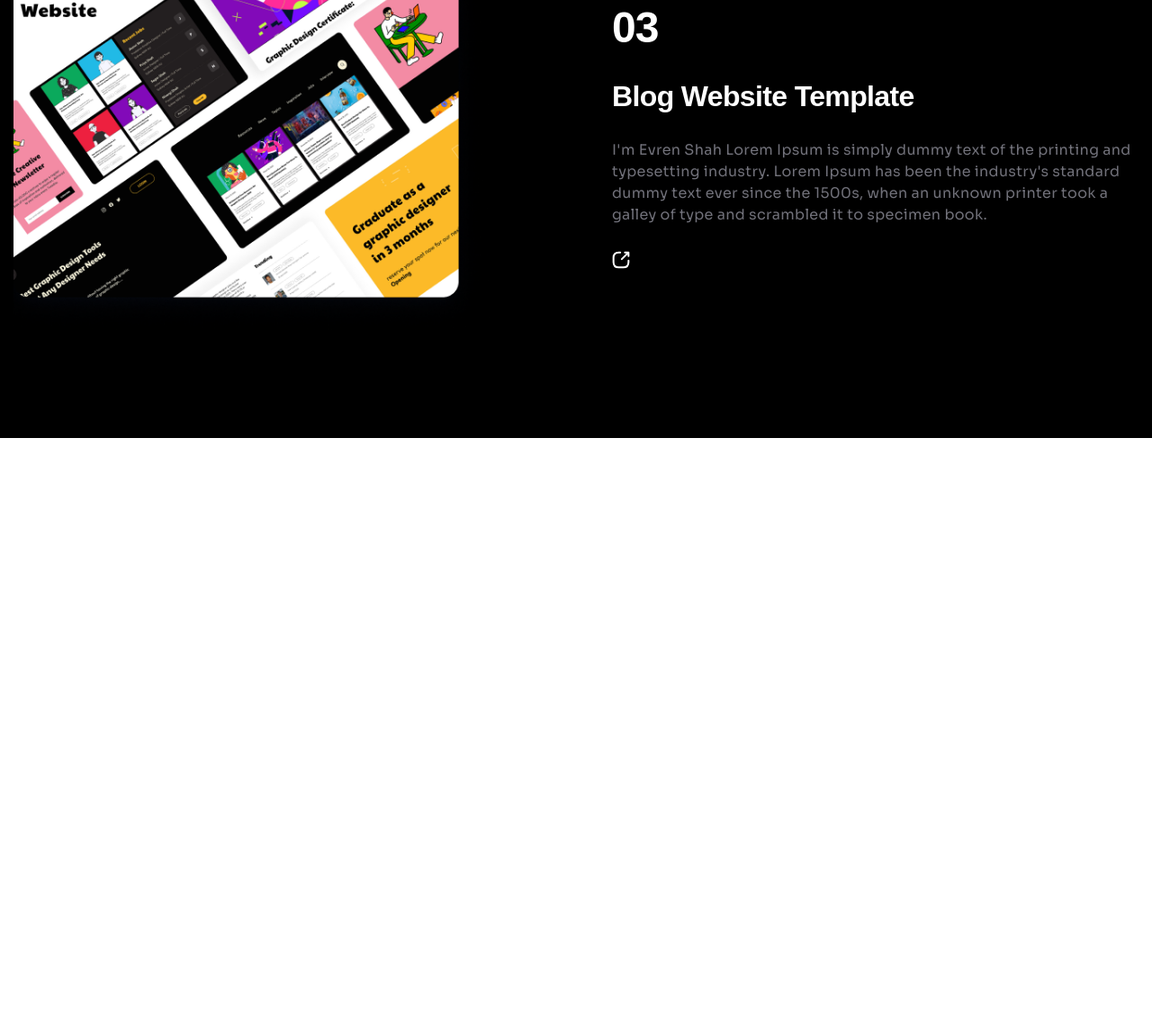
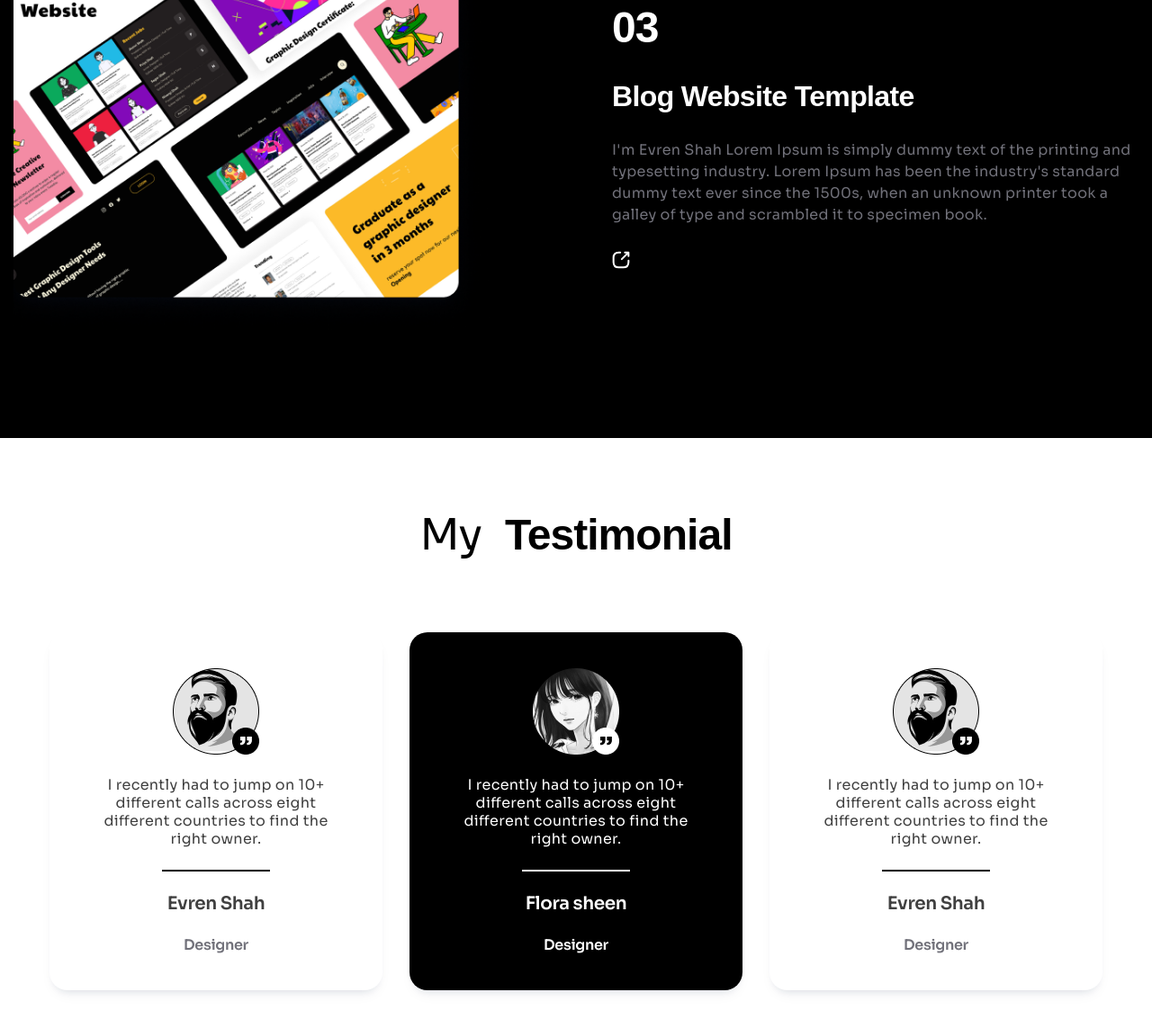
Before and after one commit to serlisovyk/Personal, a plain HTML site: page index.html in a window 1280 px wide. Shown: the part 4395-5538 px from the top of the page at 90% size. Before the commit the page ends 4882 px from the top, so only its background shows below. Drawn offline with Linux system fonts and the light colour scheme; a web font is replaced by a local one.

Commit message:
Added testimonials section

```diff
--- a/index.html
+++ b/index.html
@@ -670,6 +670,77 @@
           </div>
         </section>
         <!-- #endregion -->
+        <!-- #region Testimonials -->
+        <section class="testimonials">
+          <div class="container">
+            <div class="testimonials__inner">
+              <h2 class="testimonials__title">My <span>Testimonial</span></h2>
+              <div class="testimonials__cards">
+                <div class="testimonials__card">
+                  <div class="testimonials__image">
+                    <img
+                      src="images/testimonials/testimonial-1.png"
+                      alt="Person avatar"
+                      width="96"
+                      height="96"
+                      loading="lazy"
+                    />
+                  </div>
+                  <div class="testimonials__text">
+                    <p>
+                      I recently had to jump on 10+ different calls across eight
+                      different countries to find the right owner.
+                    </p>
+                  </div>
+                  <hr class="testimonials__line" />
+                  <div class="testimonials__author">Evren Shah</div>
+                  <div class="testimonials__prof">Designer</div>
+                </div>
+                <div class="testimonials__card testimonials__card-dark">
+                  <div class="testimonials__image">
+                    <img
+                      src="images/testimonials/testimonial-2.png"
+                      alt="Person avatar"
+                      width="96"
+                      height="96"
+                      loading="lazy"
+                    />
+                  </div>
+                  <div class="testimonials__text white">
+                    <p>
+                      I recently had to jump on 10+ different calls across eight
+                      different countries to find the right owner.
+                    </p>
+                  </div>
+                  <hr class="testimonials__line white-bg" />
+                  <div class="testimonials__author white">Flora sheen</div>
+                  <div class="testimonials__prof white">Designer</div>
+                </div>
+                <div class="testimonials__card">
+                  <div class="testimonials__image">
+                    <img
+                      src="images/testimonials/testimonial-1.png"
+                      alt="Person avatar"
+                      width="96"
+                      height="96"
+                      loading="lazy"
+                    />
+                  </div>
+                  <div class="testimonials__text">
+                    <p>
+                      I recently had to jump on 10+ different calls across eight
+                      different countries to find the right owner.
+                    </p>
+                  </div>
+                  <hr class="testimonials__line" />
+                  <div class="testimonials__author">Evren Shah</div>
+                  <div class="testimonials__prof">Designer</div>
+                </div>
+              </div>
+            </div>
+          </div>
+        </section>
+        <!-- #endregion -->
       </main>
     </div>
   </body>
--- /dev/null
+++ b/scss/components/_testimonials.scss
@@ -0,0 +1,105 @@
+.testimonials {
+  padding-top: 80px;
+  padding-bottom: 150px;
+
+  @include tablet {
+    padding-block: 70px;
+  }
+
+  @include mobile {
+    padding-block: 40px;
+  }
+
+  &__title {
+    margin-bottom: 80px;
+
+    @include tablet {
+      margin-bottom: 50px;
+    }
+
+    @include mobile {
+      margin-bottom: 30px;
+    }
+
+    @include mobile-small {
+      font-size: 40px;
+    }
+  }
+
+  &__cards {
+    display: flex;
+    justify-content: center;
+    gap: 30px;
+
+    @media (max-width: 991px) {
+      gap: 16px;
+    }
+
+    @include mobile {
+      flex-direction: column;
+      align-items: center;
+    }
+  }
+
+  &__card {
+    background: var(--primary-white);
+    box-shadow: 0 8px 16px -6px rgba(24, 39, 75, 0.08),
+      0 6px 8px -6px rgba(24, 39, 75, 0.12);
+    text-align: center;
+    border-radius: 20px;
+    padding: 40px;
+    width: 370px;
+    height: 398px;
+
+    @media (max-width: 991px) {
+      padding: 20px;
+    }
+    @media (max-width: 380px) {
+      padding: 5px;
+      width: 300px;
+      height: 350px;
+    }
+  }
+
+  &__card-dark {
+    background: var(--primary-black);
+    color: var(--primary-white);
+  }
+
+  &__image {
+    margin-bottom: 24px;
+  }
+
+  &__text {
+    line-height: 125%;
+    letter-spacing: 0.02em;
+    text-align: center;
+    color: var(--primary-neutral);
+    margin-bottom: 24px;
+  }
+
+  &__line {
+    margin: 0 auto;
+    background: var(--primary-black);
+    width: 120px;
+    height: 2px;
+    margin-bottom: 24px;
+  }
+
+  &__author {
+    font-weight: 600;
+    font-size: 20px;
+    line-height: 120%;
+    letter-spacing: -0.02em;
+    color: var(--primary-neutral);
+    margin-bottom: 24px;
+  }
+
+  &__prof {
+    font-weight: 600;
+    line-height: 125%;
+    letter-spacing: -0.02em;
+    text-align: center;
+    color: var(--zinc-500);
+  }
+}
--- a/scss/style.scss
+++ b/scss/style.scss
@@ -11,7 +11,7 @@
 @import './components/experience';
 @import './components/about';
 @import './components/projects';
-// @import './components/testimonials';
+@import './components/testimonials';
 // @import './components/reviews';
 // @import './components/feedback';
 // @import './components/footer';
```
Also changed, not shown: css/style.css, 1 other file.
